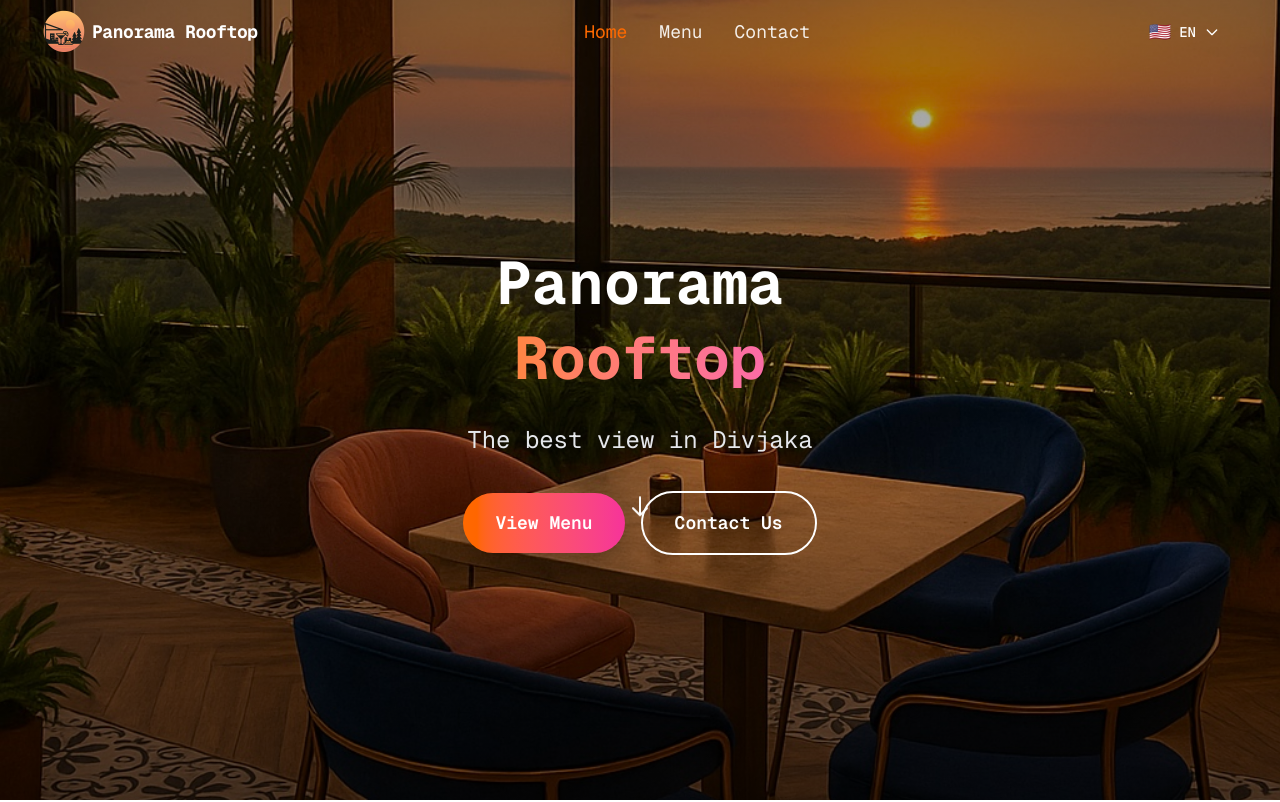
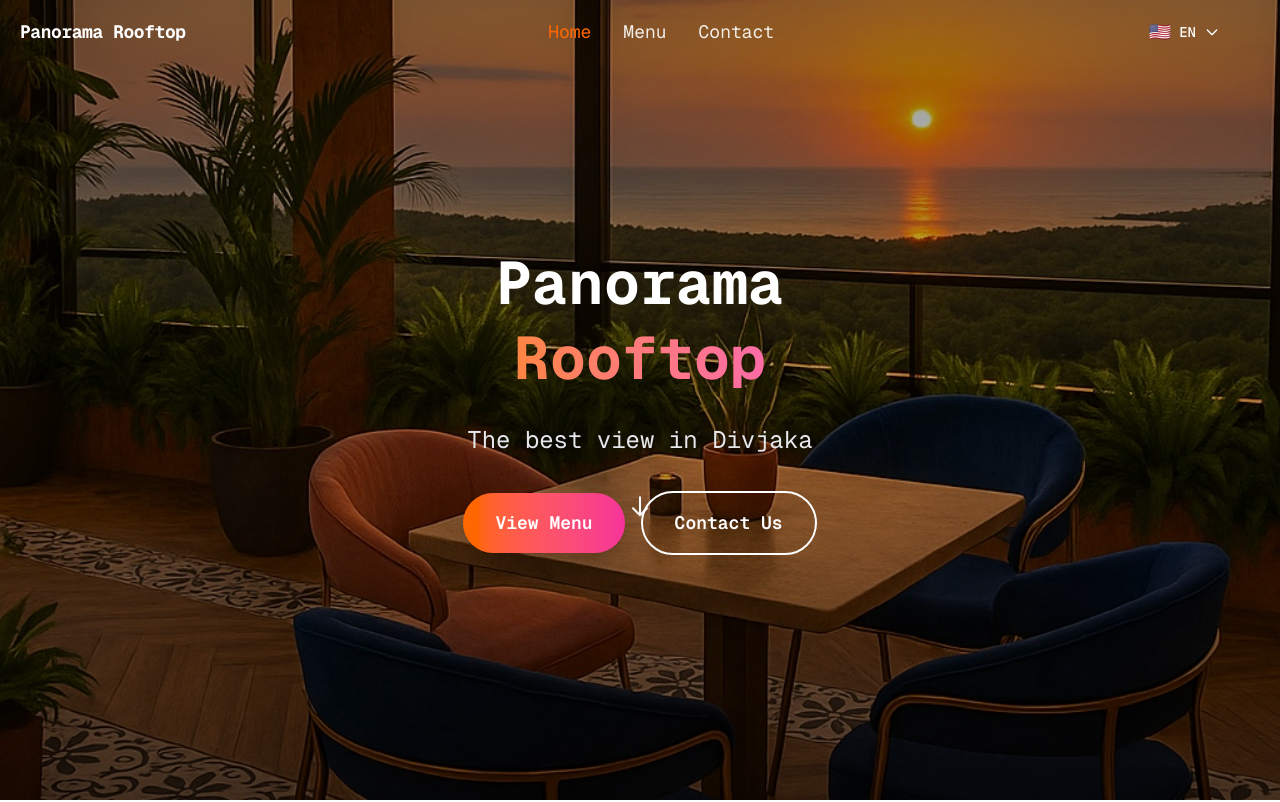
Before and after one commit to juxhinxhihani/panorama-rooftop, a Next.js app: page / in a window 1280 px wide. Shown: the top 802 px of the page. Built offline with nearby package versions, Linux system fonts and the light colour scheme.

Commit message:
Hide Logo Icon on Transparent Header

```diff
--- a/src/components/layout/Header.tsx
+++ b/src/components/layout/Header.tsx
@@ -35,7 +35,9 @@ export default function Header() {
           <div className="flex items-center justify-between h-16">
             {/* Logo */}
             <Link href="/" className="flex items-center space-x-2 group">
-              <div className="relative w-16 h-16 transform group-hover:scale-110 transition-all duration-300 overflow-hidden rounded-full">
+              <div className={`relative w-16 h-16 transform group-hover:scale-110 transition-all duration-300 overflow-hidden rounded-full ${
+                isScrolled || pathname !== '/' ? 'block' : 'hidden'
+              }`}>
                 <img
                   src="/images/image copy copy.png"
                   alt="Panorama Rooftop Logo"
```
